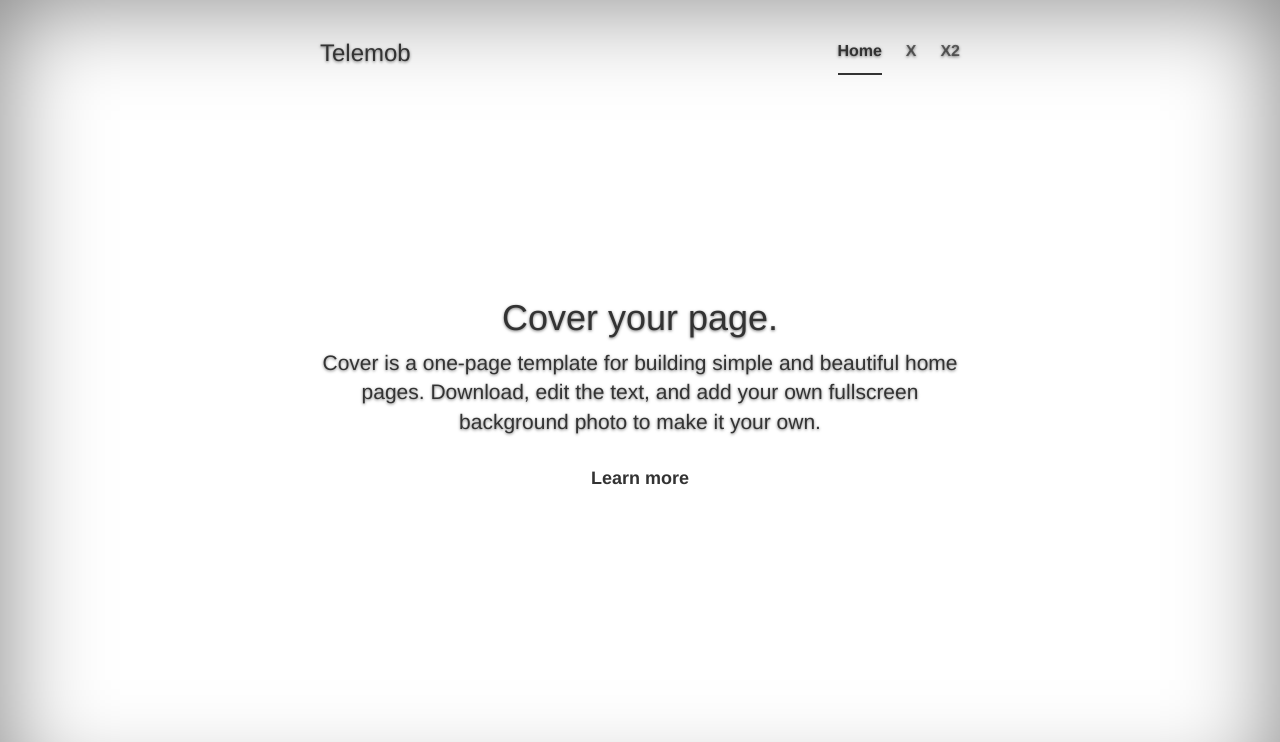
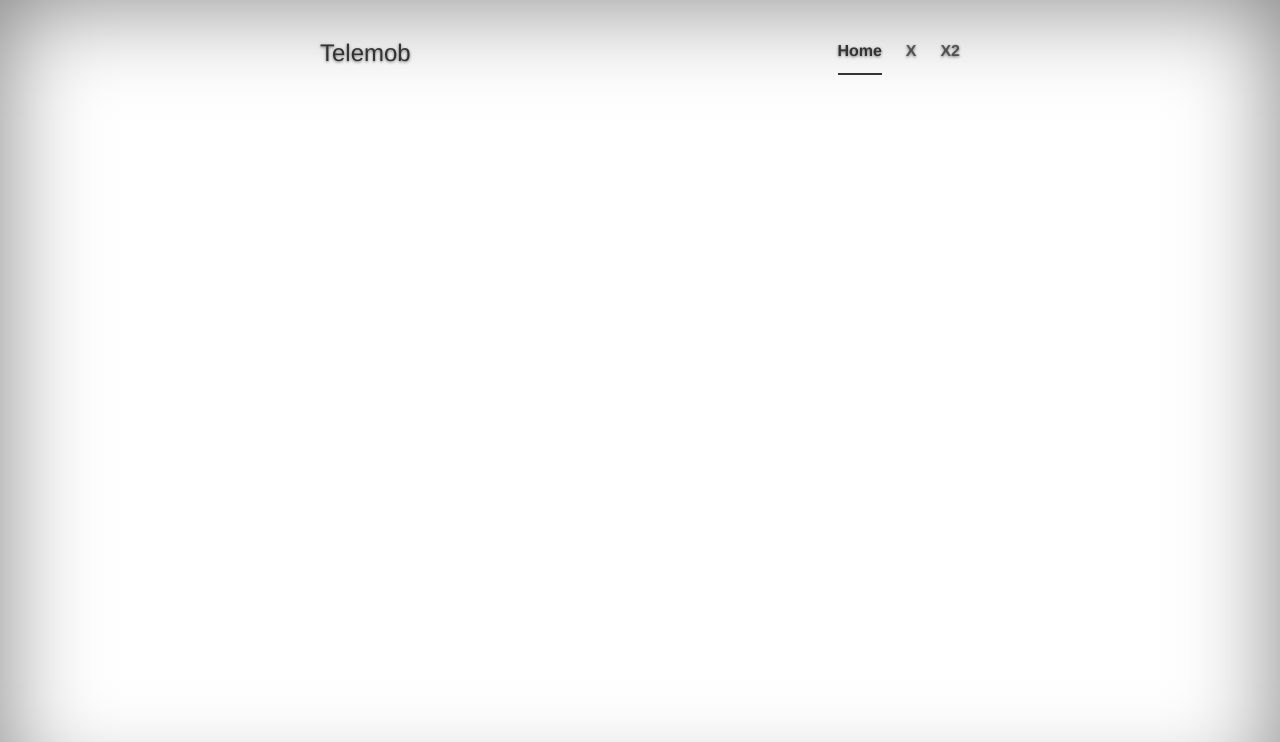
Before and after one commit to garoa/telemob, a Django app: template telemob/templates/base.html in a window 1280 px wide. Shown: the top 742 px of the page. Run offline with Django 3.2, Linux system fonts and the light colour scheme; the template is opened without the code that fills it, so the values that code supplies are empty; some libraries are stand-ins or nearby versions.

Commit message:
retira textos do template padrão e adiciona blocos

```diff
--- a/telemob/templates/base.html
+++ b/telemob/templates/base.html
@@ -48,11 +48,10 @@
 
           <div class="inner cover">
             {% block content %}
-            <h1 class="cover-heading">Cover your page.</h1>
-            <p class="lead">Cover is a one-page template for building simple and beautiful home pages. Download, edit the text, and add your own fullscreen background photo to make it your own.</p>
-            <p class="lead">
-              <a href="#" class="btn btn-lg btn-default">Learn more</a>
-            </p>
+            <h1 class="cover-heading">{% block content_title %}{% endblock content_title %}</h1>
+            {% block content_lead %}
+            <p class="lead"></p>
+            {% endblock content_lead %}
             {% endblock content %}
           </div>
 
```
